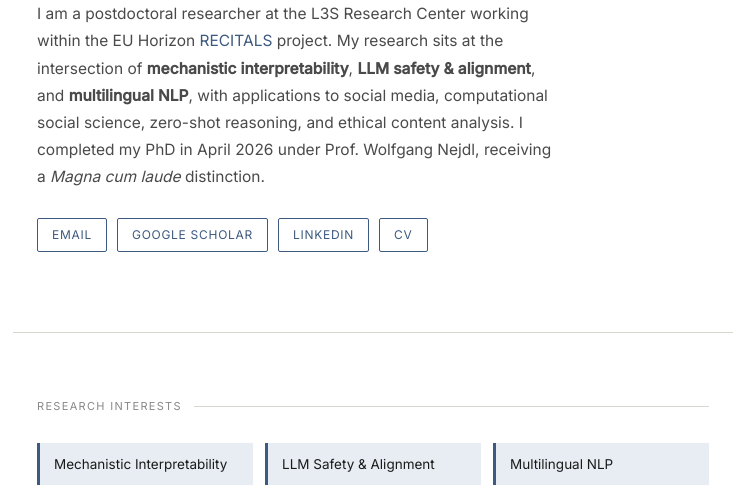
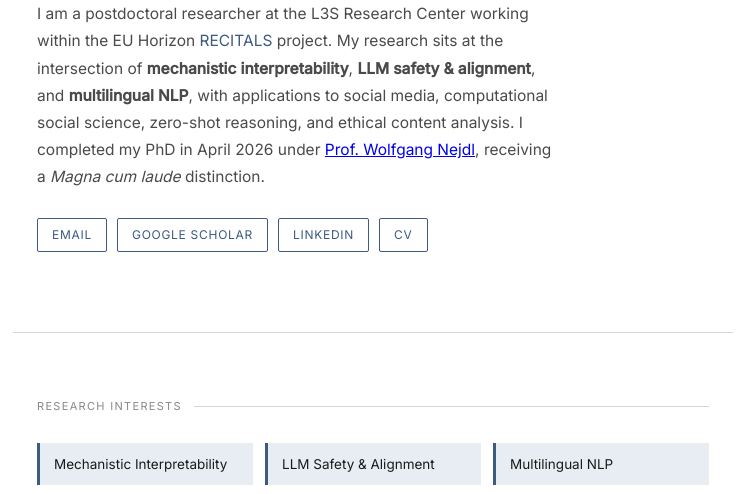
Before and after one commit to apoorva-upadhyaya/apoorva-upadhyaya.github.io, a plain HTML site: page index.html in a window 1280 px wide. Shown: the part 270-764 px from the top of the page, without its empty margins (267-1009 px from the left). Drawn offline with nearby package versions, Linux system fonts and the light colour scheme.

Commit message:
Update index.html

```diff
--- a/index.html
+++ b/index.html
@@ -292,7 +292,7 @@
       My research sits at the intersection of <strong>mechanistic interpretability</strong>,
       <strong>LLM safety &amp; alignment</strong>, and <strong>multilingual NLP</strong>,
       with applications to social media, computational social science, zero-shot reasoning, and ethical content analysis.
-      I completed my PhD in April 2026 under Prof. Wolfgang Nejdl,
+      I completed my PhD in April 2026 under <a href="https://scholar.google.com/citations?user=LC62bdYAAAAJ&hl=en" target="_blank">Prof. Wolfgang Nejdl</a>,
       receiving a <em>Magna cum laude</em> distinction.
     </p>
     <div class="hero-links">
@@ -543,7 +543,7 @@
       <span class="exp-period">2023 – 2026</span>
       <div>
         <p class="exp-role">PhD in Computer Science <em style="font-weight:400;color:var(--ink-muted)">(Magna cum laude)</em></p>
-        <p class="exp-place">Leibniz University Hannover · Advisor: Prof. Wolfgang Nejdl</p>
+        <p class="exp-place">Leibniz University Hannover · Advisor: <a href="https://scholar.google.com/citations?user=LC62bdYAAAAJ&hl=en" target="_blank">Prof. Wolfgang Nejdl</a></p>
         <p class="exp-desc">Stance detection, interpretable NLP, social media analysis, climate and COVID-19 discourse.</p>
       </div>
     </li>
```
